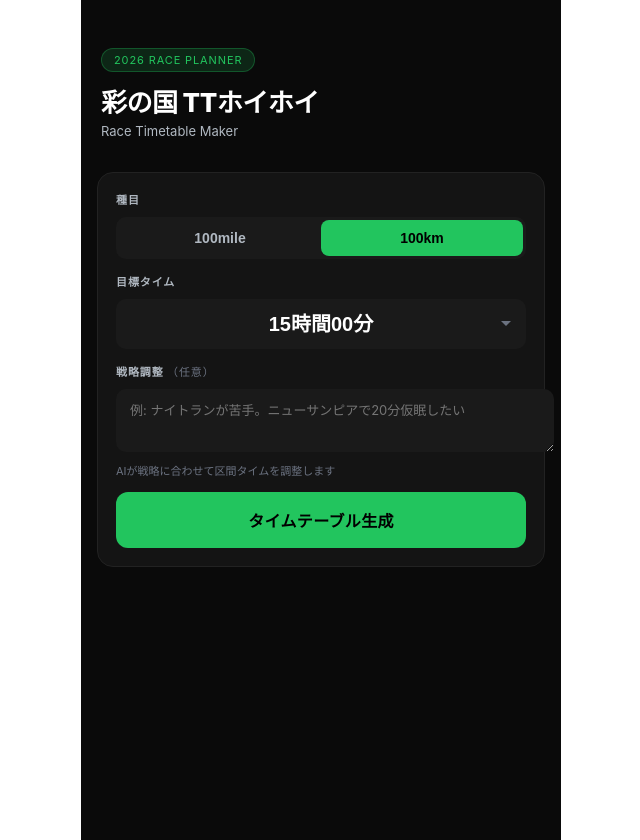
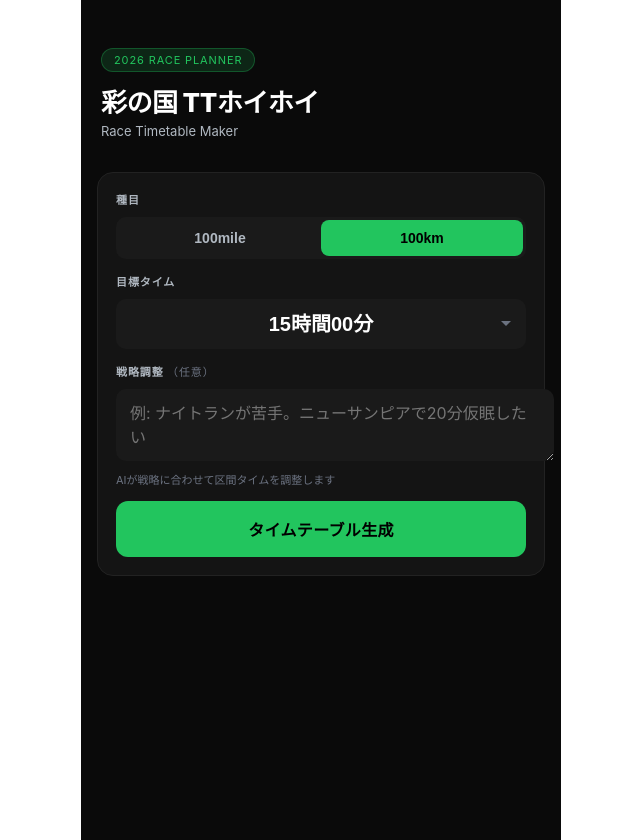
Before and after one commit to masaharu-miyasaka/sainokuni2026, a Next.js app: page / in a window 1280 px wide. Shown: the whole page, without its empty margins (319-959 px from the left). Built offline with nearby package versions, Linux system fonts and the light colour scheme.

Commit message:
Fix: iOS Safari auto-zoom on input fields

```diff
--- a/app/page.tsx
+++ b/app/page.tsx
@@ -308,7 +308,7 @@ export default function Home() {
               value={strategyInput}
               onChange={(e) => setStrategyInput(e.target.value)}
               style={{
-                width: "100%", padding: "12px 14px", fontSize: 13,
+                width: "100%", padding: "12px 14px", fontSize: 16,
                 border: "none", background: "#1a1a1a", borderRadius: 10,
                 color: "#e5e7eb", fontFamily: "inherit",
                 resize: "vertical" as const, lineHeight: 1.5, outline: "none",
```
